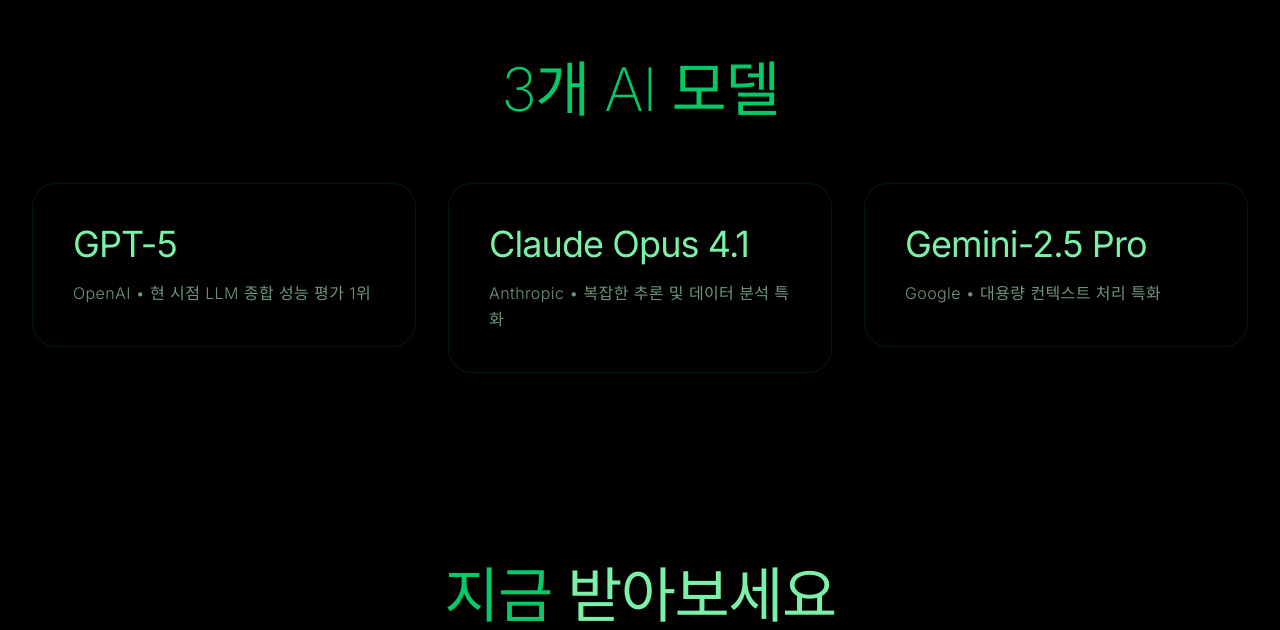
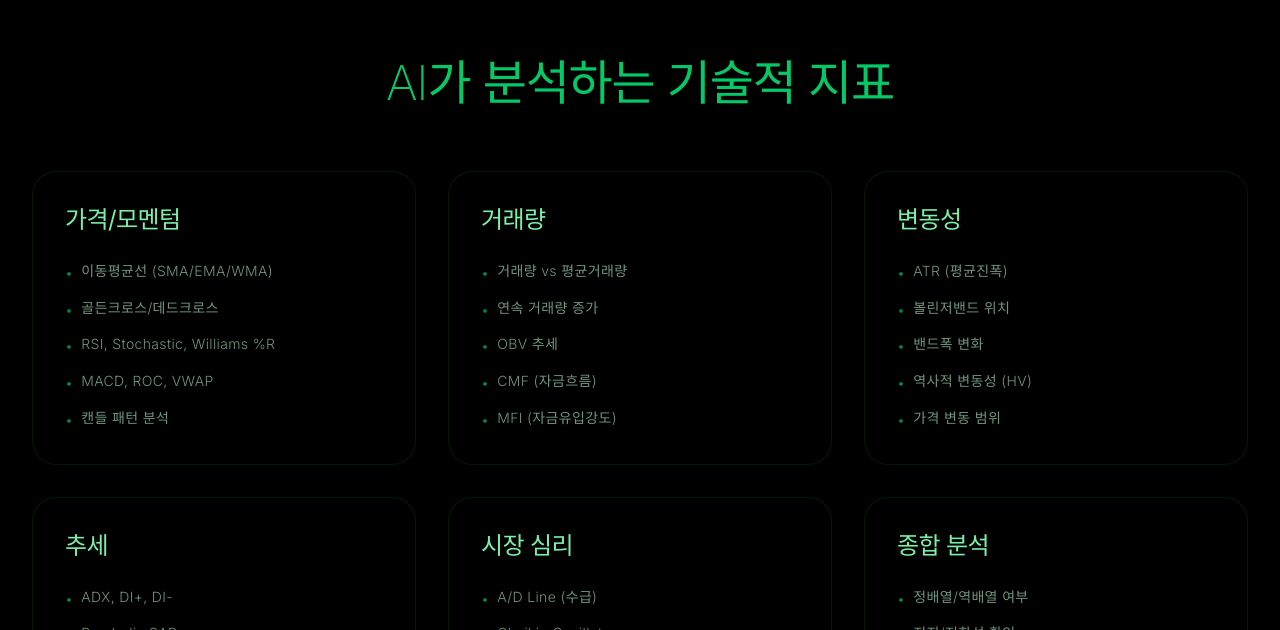
Before and after one commit to MongLong0214/stock-ai-newsletter, a Next.js app: page / in a window 1280 px wide. Shown: the part 1270-1900 px from the top of the page. Built offline with nearby package versions, Linux system fonts and the light colour scheme.

Commit message:
ui 추가

```diff
--- a/app/page.tsx
+++ b/app/page.tsx
@@ -151,6 +151,145 @@ export default function HomePage() {
         </div>
       </section>
 
+      {/* Technical Indicators Section */}
+      <section className="py-20 lg:py-24 px-6 lg:px-8 relative" aria-labelledby="indicators-heading">
+        <div className="max-w-7xl mx-auto">
+          <motion.h2
+            id="indicators-heading"
+            initial={{ opacity: 0, y: 30 }}
+            whileInView={{ opacity: 1, y: 0 }}
+            transition={{ duration: 0.8, ease: [0.19, 1, 0.22, 1] }}
+            viewport={{ once: true, margin: "-100px" }}
+            className="text-3xl sm:text-4xl md:text-5xl font-extralight mb-12 lg:mb-16 text-center text-green-400/90 tracking-tight"
+          >
+            AI가 분석하는 기술적 지표
+          </motion.h2>
+
+          <div className="grid md:grid-cols-2 lg:grid-cols-3 gap-6 lg:gap-8">
+            {[
+              {
+                title: "가격/모멘텀",
+                items: [
+                  "이동평균선 (SMA/EMA/WMA)",
+                  "골든크로스/데드크로스",
+                  "RSI, Stochastic, Williams %R",
+                  "MACD, ROC, VWAP",
+                  "캔들 패턴 분석"
+                ],
+                gradient: "from-green-500/10 via-emerald-500/5 to-transparent",
+                delay: 0
+              },
+              {
+                title: "거래량",
+                items: [
+                  "거래량 vs 평균거래량",
+                  "연속 거래량 증가",
+                  "OBV 추세",
+                  "CMF (자금흐름)",
+                  "MFI (자금유입강도)"
+                ],
+                gradient: "from-lime-500/10 via-green-500/5 to-transparent",
+                delay: 0.1
+              },
+              {
+                title: "변동성",
+                items: [
+                  "ATR (평균진폭)",
+                  "볼린저밴드 위치",
+                  "밴드폭 변화",
+                  "역사적 변동성 (HV)",
+                  "가격 변동 범위"
+                ],
+                gradient: "from-emerald-500/10 via-teal-500/5 to-transparent",
+                delay: 0.2
+              },
+              {
+                title: "추세",
+                items: [
+                  "ADX, DI+, DI-",
+                  "Parabolic SAR",
+                  "일목균형표",
+                  "SuperTrend",
+                  "추세선 분석"
+                ],
+                gradient: "from-teal-500/10 via-cyan-500/5 to-transparent",
+                delay: 0.3
+              },
+              {
+                title: "시장 심리",
+                items: [
+                  "A/D Line (수급)",
+                  "Chaikin Oscillator",
+                  "체결강도",
+                  "매수/매도 압력",
+                  "투자심리 지수"
+                ],
+                gradient: "from-cyan-500/10 via-sky-500/5 to-transparent",
+                delay: 0.4
+              },
+              {
+                title: "종합 분석",
+                items: [
+                  "정배열/역배열 여부",
+                  "지지/저항선 확인",
+                  "신호 강도 계산",
+                  "리스크/리워드 비율",
+                  "최적 진입 타이밍"
+                ],
+                gradient: "from-sky-500/10 via-blue-500/5 to-transparent",
+                delay: 0.5
+              },
+            ].map((category, index) => (
+              <motion.div
+                key={index}
+                initial={{ opacity: 0, y: 60 }}
+                whileInView={{ opacity: 1, y: 0 }}
+                transition={{
+                  duration: 0.8,
+                  delay: category.delay,
+                  ease: [0.19, 1, 0.22, 1]
+                }}
+                viewport={{ once: true, margin: "-100px" }}
+                className="group relative"
+              >
+                <div className={`relative p-6 lg:p-8 rounded-3xl glass-morphism border border-green-500/20 transition-all duration-700 ease-out-expo group-hover:border-green-500/40 group-hover:shadow-[0_0_40px_rgba(0,255,65,0.1)] overflow-hidden h-full`}>
+                  <div className={`absolute inset-0 bg-gradient-to-br ${category.gradient} opacity-0 group-hover:opacity-100 transition-opacity duration-700 ease-out-expo`} aria-hidden="true" />
+
+                  <div className="absolute inset-0 opacity-0 group-hover:opacity-100 transition-opacity duration-700">
+                    <div className="absolute inset-0 bg-gradient-to-r from-transparent via-green-500/10 to-transparent -translate-x-full group-hover:translate-x-full transition-transform duration-[2s] ease-out-expo" aria-hidden="true" />
+                  </div>
+
+                  <div className="relative z-10">
+                    <h3 className="text-xl lg:text-2xl font-normal mb-6 text-green-300 tracking-tight group-hover:text-green-200 transition-colors duration-500">
+                      {category.title}
+                    </h3>
+                    <ul className="space-y-3">
+                      {category.items.map((item, itemIndex) => (
+                        <li
+                          key={itemIndex}
+                          className="text-xs lg:text-sm text-green-200/60 font-light leading-relaxed tracking-wide group-hover:text-green-200/80 transition-colors duration-500 flex items-start"
+                        >
+                          <span className="text-green-400/60 mr-2 mt-0.5">•</span>
+                          <span>{item}</span>
+                        </li>
+                      ))}
+                    </ul>
+                  </div>
+
+                  <div className="absolute inset-0 rounded-3xl opacity-0 group-hover:opacity-100 transition-opacity duration-700 pointer-events-none" style={{
+                    background: 'linear-gradient(135deg, transparent 0%, rgba(0,255,65,0.1) 50%, transparent 100%)',
+                    padding: '1px',
+                    WebkitMask: 'linear-gradient(#fff 0 0) content-box, linear-gradient(#fff 0 0)',
+                    WebkitMaskComposite: 'xor',
+                    maskComposite: 'exclude'
+                  }} aria-hidden="true" />
+                </div>
+              </motion.div>
+            ))}
+          </div>
+        </div>
+      </section>
+
       {/* Features Grid */}
       <section className="py-20 lg:py-24 px-6 lg:px-8 relative" aria-labelledby="features-heading">
         <div className="max-w-7xl mx-auto">
@@ -162,7 +301,7 @@ export default function HomePage() {
             viewport={{ once: true, margin: "-100px" }}
             className="text-4xl sm:text-5xl md:text-6xl font-extralight mb-14 lg:mb-16 text-center text-green-400/90 tracking-tight"
           >
-            3개 AI 모델
+            3개의 LLM 모델
           </motion.h2>
 
           <div className="grid md:grid-cols-3 gap-6 lg:gap-8">
```
